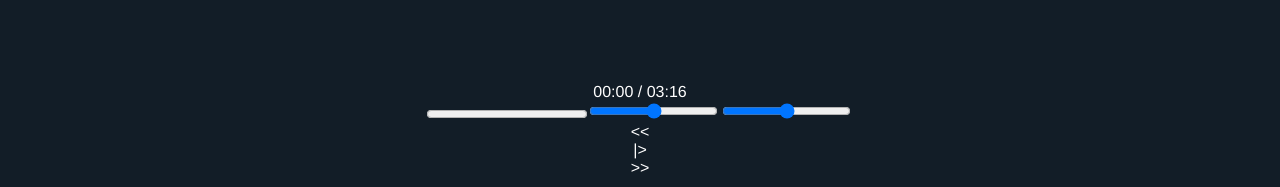
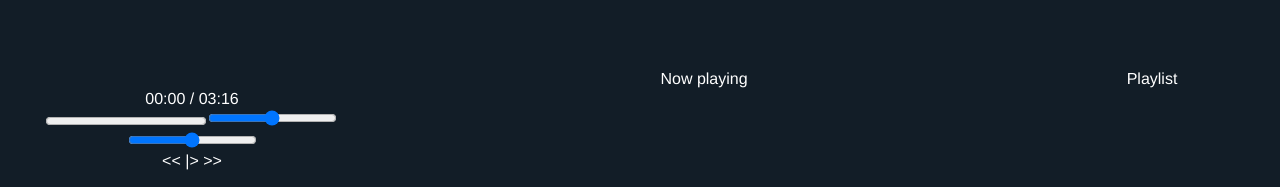
Before and after one commit to uxmp/ui, a Vue app: page / in a window 1280 px wide. Shown: the part 610-797 px from the top of the page. Built offline with nearby package versions, Linux system fonts and the light colour scheme; no server answers.

Commit message:
Split up the main grid even more

```diff
--- a/src/App.vue
+++ b/src/App.vue
@@ -8,9 +8,6 @@
     </div>
     <div class="grid-player">
       <div style="width: 100%">
-        <div class="song-title"></div>
-        <div class="song-artist"></div>
-
         <div class="time-container">
           <div class="current-time">
             <span class="amplitude-current-minutes">00</span>:<span class="amplitude-current-seconds">00</span> /
@@ -21,17 +18,25 @@
         <input type="range" class="amplitude-song-slider" step=".1"/>
         <input type="range" class="amplitude-volume-slider"/>
         <div class="control-container">
-          <div class="amplitude-prev">
+          <span class="amplitude-prev">
             &lt;&lt;
-          </div>
-          <div class="amplitude-play-pause">
+          </span>
+          <span class="amplitude-play-pause">
             |&gt;
-          </div>
-          <div class="amplitude-next">
+          </span>
+          <span class="amplitude-next">
             &gt;&gt;
-          </div>
+          </span>
         </div>
-        </div>
+      </div>
+    </div>
+    <div>
+      Now playing
+      <div class="song-title"></div>
+      <div class="song-artist"></div>
+    </div>
+    <div>
+      Playlist
     </div>
   </div>
 </template>
@@ -70,7 +75,7 @@ body {
 
 div.maingrid {
   display: grid;
-  grid-template-columns: 15% auto;
+  grid-template-columns: 15% 15% auto 20%;
   grid-template-rows: auto 15%;
   height: 100%;
 }
@@ -78,6 +83,7 @@ div.maingrid {
 div.grid-content {
   overflow-y: scroll;
   overflow-x: hidden;
+  grid-column: 2 / span 3;
 }
 
 div.grid-sidebar {
@@ -86,7 +92,6 @@ div.grid-sidebar {
 
 div.grid-player {
   max-height: 150px;
-  grid-column: 1 / span 2;
 }
 
 div.grid-player {
@@ -94,5 +99,6 @@ div.grid-player {
   height: 100%;
   display: flex;
   align-items: center;
+  grid-column: 1 / span 2;
 }
 </style>
--- a/src/components/Album/AlbumList.vue
+++ b/src/components/Album/AlbumList.vue
@@ -1,7 +1,7 @@
 <template>
   <h1>Albums</h1>
   <div class="album" v-for="album in albumList" :key="album.getId()">
-    <img class="cover_play" v-on:click="play(album)" v-bind:src="album.getCover()" width="150" height="150" /><br />
+    <img class="cover_play" v-on:click="play(album)" v-bind:src="album.getCover()" width="120" height="120" /><br />
     <div class="album_name">
       {{ album.getName() }}
     </div>
@@ -67,7 +67,7 @@ img.cover_play {
 div.album {
   display: inline-block;
   width: 300px;
-  height: 200px;
+  height: 160px;
   background-color: #0a0f14;
   margin: 20px;
   border: 1px #0a0f14 solid;
```
